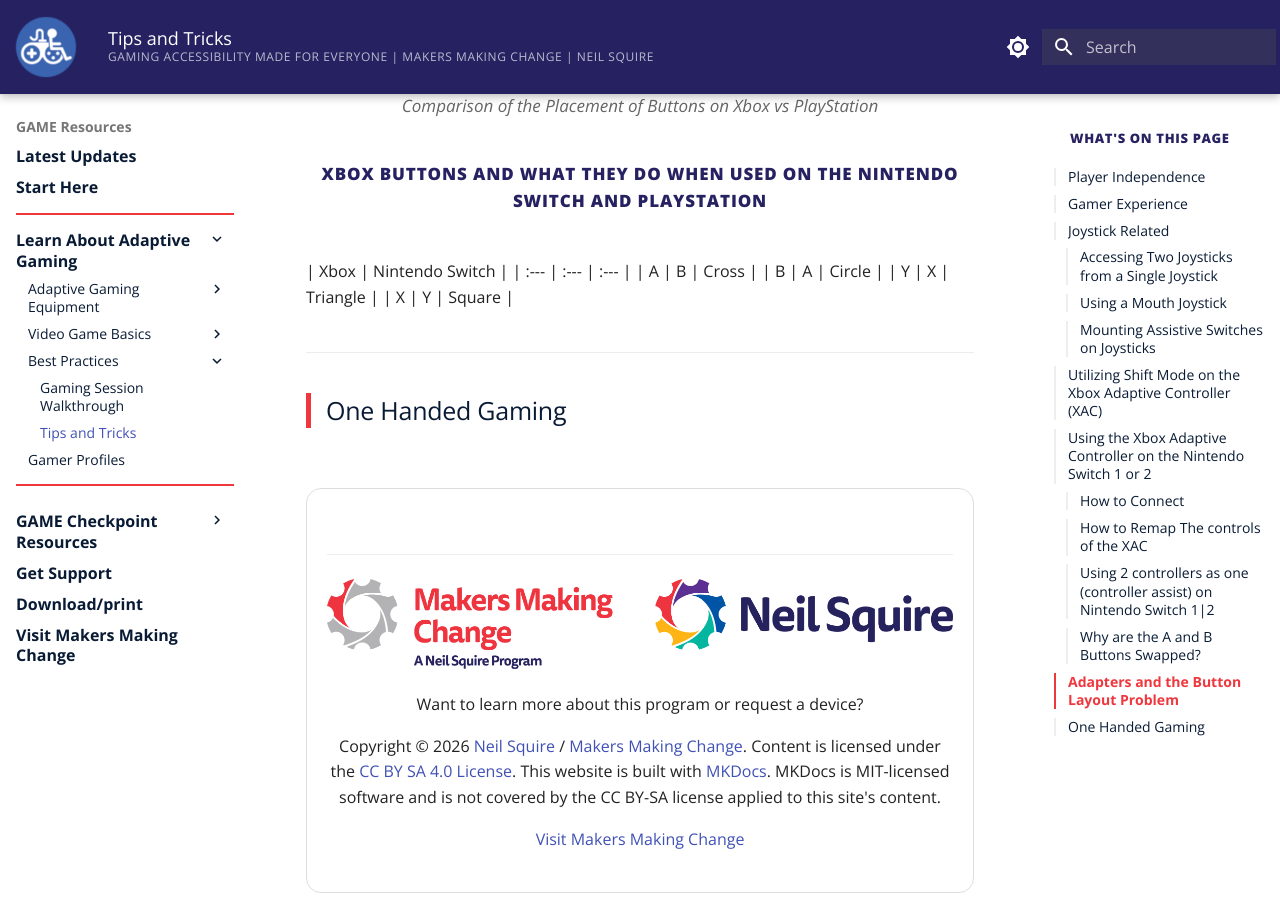
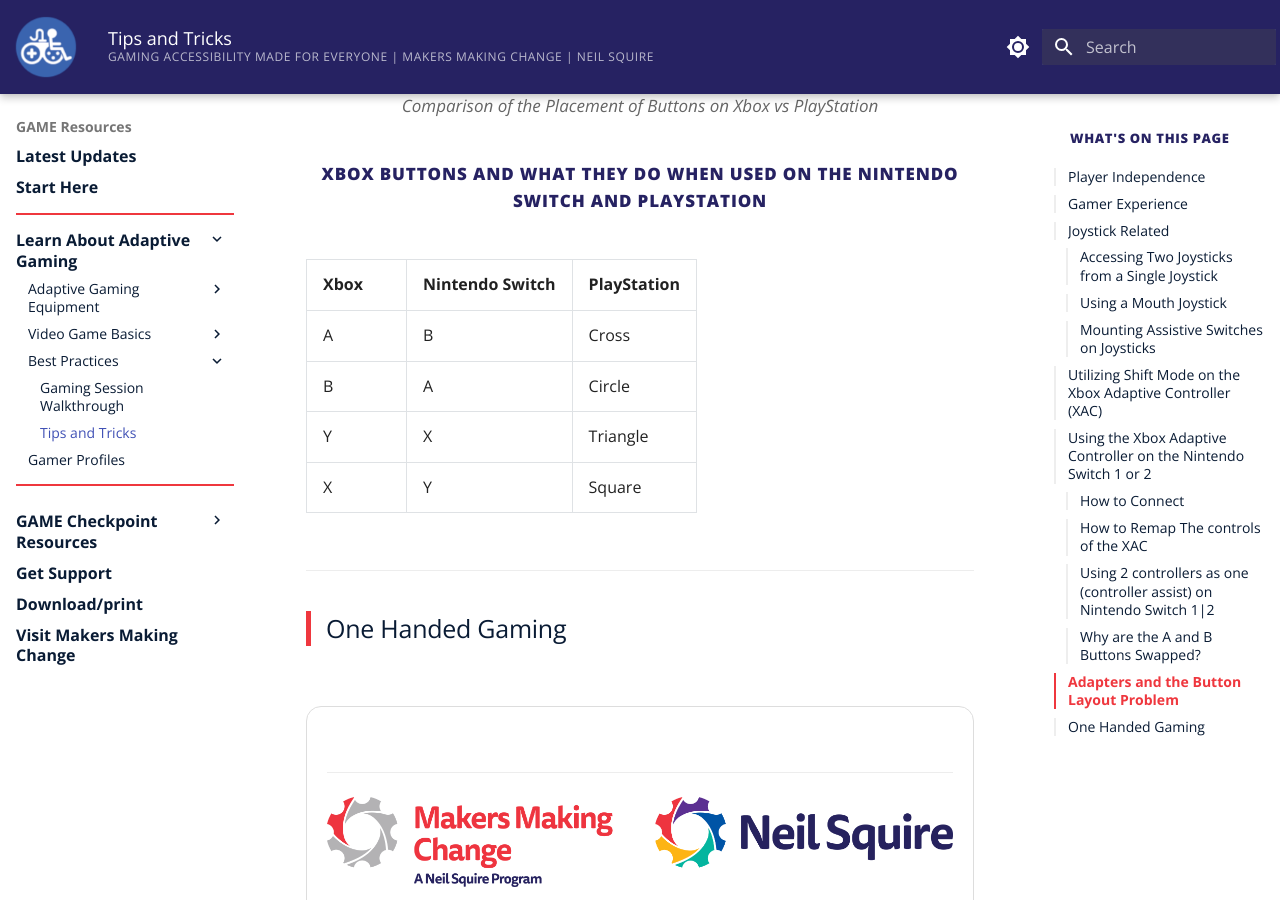
Before and after one commit to makersmakingchange/GAME-Checkpoints, an MkDocs documentation site: the page built from docs/tips-and-tricks.md, in a window 1280 px wide and 900 px high, scrolled down 10386 px. Built offline with MkDocs 1.6.1 and Material for MkDocs 9.7.7, drawn with Linux system fonts in a browser that asks for light colours.

Commit message:
Update tips-and-tricks.md

```diff
--- a/docs/tips-and-tricks.md
+++ b/docs/tips-and-tricks.md
@@ -307,7 +307,7 @@
 <span class="table-caption">Xbox Buttons and What They do When Used on the Nintendo Switch and PlayStation</span>
 <br>
 
-| Xbox | Nintendo Switch |
+| Xbox | Nintendo Switch | PlayStation |
 | :--- | :--- | :--- |
 | A | B | Cross |
 | B | A | Circle |
```
